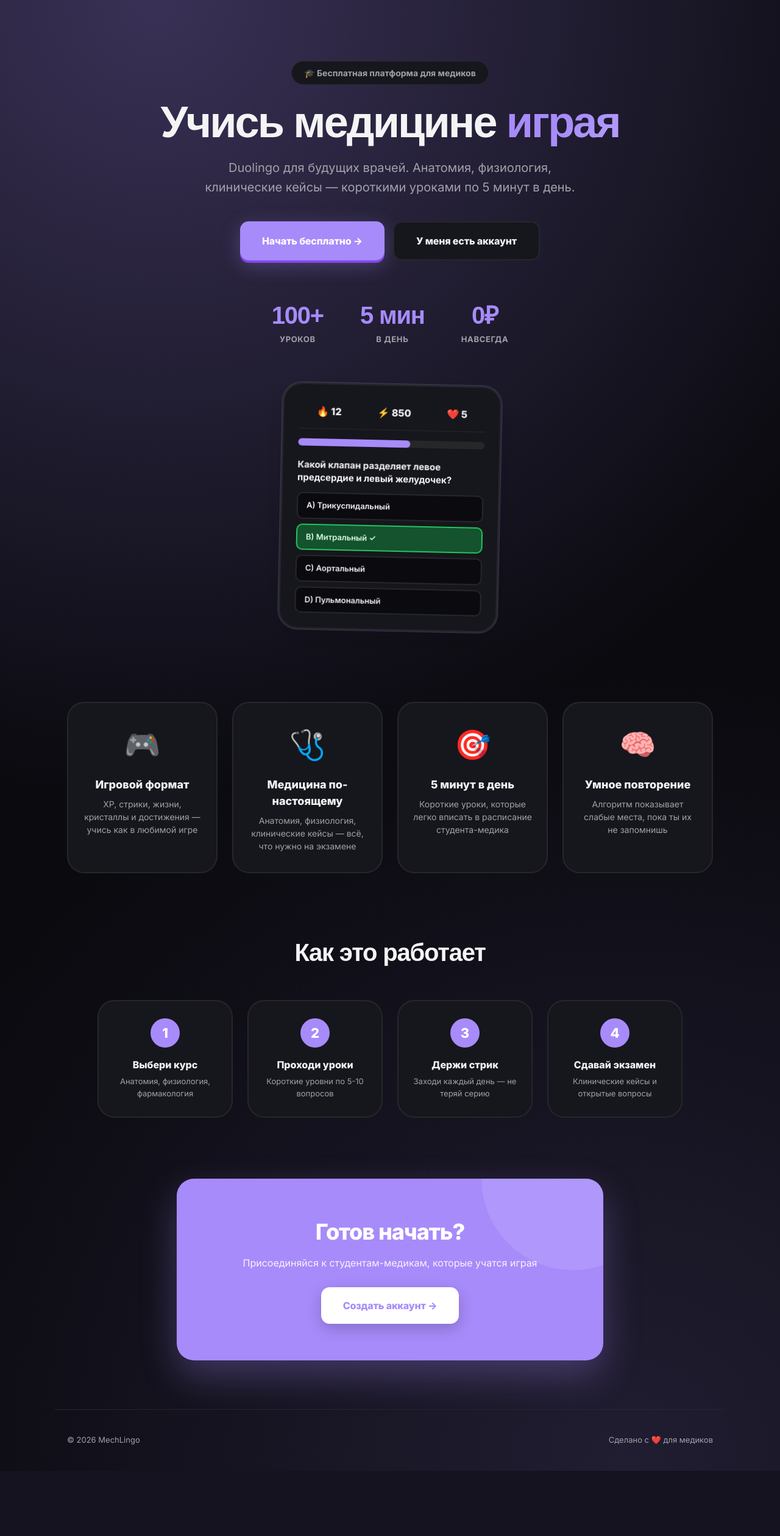
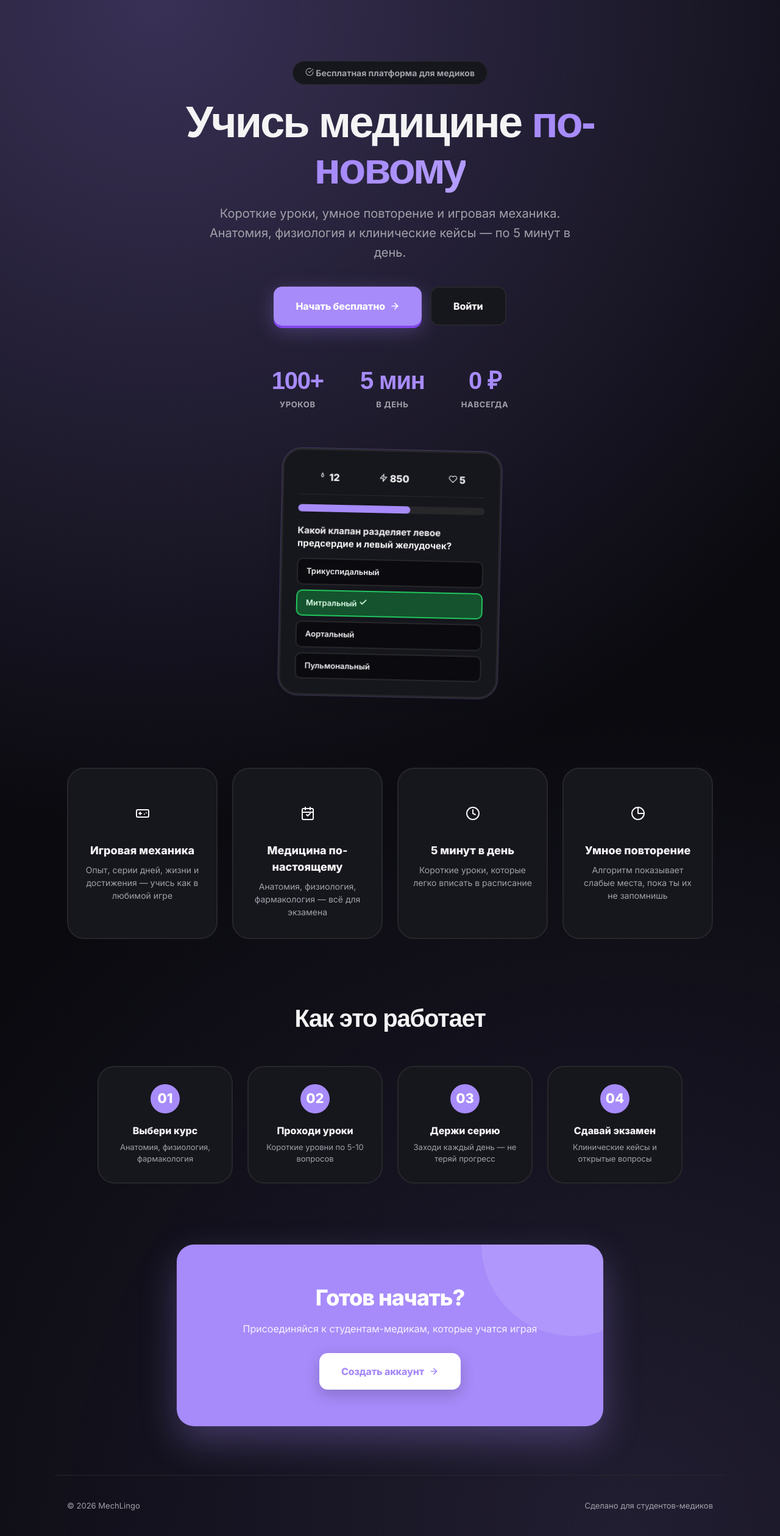
Before and after one commit to amal1a67/mechlingo, a Flask app: page / in a window 1280 px wide. Shown: the whole page at 61% size. Before the commit the page ends 2412 px from the top, so only its background shows below. Run offline with Flask 3, Linux system fonts and the light colour scheme.

Commit message:
Revise landing page content and layout
Updated the landing page content and structure, including new features and improved text clarity.

```diff
--- a/templates/landing.html
+++ b/templates/landing.html
@@ -4,18 +4,32 @@
 <div class="landing-premium">
 
     <div class="hero-section">
-        <div class="hero-badge">🎓 Бесплатная платформа для медиков</div>
+        <div class="hero-badge">
+            <svg width="14" height="14" viewBox="0 0 24 24" fill="none" stroke="currentColor" stroke-width="2" stroke-linecap="round" stroke-linejoin="round">
+                <path d="M22 11.08V12a10 10 0 1 1-5.93-9.14"/>
+                <polyline points="22 4 12 14.01 9 11.01"/>
+            </svg>
+            Бесплатная платформа для медиков
+        </div>
+
         <h1 class="hero-title">
-            Учись медицине <span class="gradient-text">играя</span>
+            Учись медицине <span class="gradient-text">по-новому</span>
         </h1>
+
         <p class="hero-subtitle">
-            Duolingo для будущих врачей. Анатомия, физиология, клинические кейсы —
-            короткими уроками по 5 минут в день.
+            Короткие уроки, умное повторение и игровая механика.
+            Анатомия, физиология и клинические кейсы — по 5 минут в день.
         </p>
 
         <div class="hero-actions">
-            <a href="/register" class="btn btn-hero btn-primary-glow">Начать бесплатно →</a>
-            <a href="/login" class="btn btn-hero btn-outline-soft">У меня есть аккаунт</a>
+            <a href="/register" class="btn btn-hero btn-primary-glow">
+                Начать бесплатно
+                <svg width="16" height="16" viewBox="0 0 24 24" fill="none" stroke="currentColor" stroke-width="2.5" stroke-linecap="round" stroke-linejoin="round">
+                    <line x1="5" y1="12" x2="19" y2="12"/>
+                    <polyline points="12 5 19 12 12 19"/>
+                </svg>
+            </a>
+            <a href="/login" class="btn btn-hero btn-outline-soft">Войти</a>
         </div>
 
         <div class="hero-stats">
@@ -28,7 +42,7 @@
                 <div class="hero-stat-label">в день</div>
             </div>
             <div class="hero-stat">
-                <div class="hero-stat-num">0₽</div>
+                <div class="hero-stat-num">0 ₽</div>
                 <div class="hero-stat-label">навсегда</div>
             </div>
         </div>
@@ -37,9 +51,24 @@
     <div class="mockup-section">
         <div class="mockup-phone">
             <div class="mockup-header">
-                <span>🔥 12</span>
-                <span>⚡ 850</span>
-                <span>❤️ 5</span>
+                <span class="mockup-stat">
+                    <svg width="14" height="14" viewBox="0 0 24 24" fill="none" stroke="currentColor" stroke-width="2" stroke-linecap="round" stroke-linejoin="round">
+                        <path d="M12 2c1 3 3 5 3 8a3 3 0 0 1-6 0c0-3 2-5 3-8z"/>
+                    </svg>
+                    12
+                </span>
+                <span class="mockup-stat">
+                    <svg width="14" height="14" viewBox="0 0 24 24" fill="none" stroke="currentColor" stroke-width="2" stroke-linecap="round" stroke-linejoin="round">
+                        <polygon points="13 2 3 14 12 14 11 22 21 10 12 10 13 2"/>
+                    </svg>
+                    850
+                </span>
+                <span class="mockup-stat">
+                    <svg width="14" height="14" viewBox="0 0 24 24" fill="none" stroke="currentColor" stroke-width="2" stroke-linecap="round" stroke-linejoin="round">
+                        <path d="M20.84 4.61a5.5 5.5 0 0 0-7.78 0L12 5.67l-1.06-1.06a5.5 5.5 0 0 0-7.78 7.78l1.06 1.06L12 21.23l7.78-7.78 1.06-1.06a5.5 5.5 0 0 0 0-7.78z"/>
+                    </svg>
+                    5
+                </span>
             </div>
             <div class="mockup-progress">
                 <div class="mockup-progress-fill" style="width: 60%"></div>
@@ -47,10 +76,15 @@
             <div class="mockup-question">
                 <div class="mockup-q-text">Какой клапан разделяет левое предсердие и левый желудочек?</div>
                 <div class="mockup-options">
-                    <div class="mockup-opt">A) Трикуспидальный</div>
-                    <div class="mockup-opt correct">B) Митральный ✓</div>
-                    <div class="mockup-opt">C) Аортальный</div>
-                    <div class="mockup-opt">D) Пульмональный</div>
+                    <div class="mockup-opt">Трикуспидальный</div>
+                    <div class="mockup-opt correct">
+                        Митральный
+                        <svg width="14" height="14" viewBox="0 0 24 24" fill="none" stroke="currentColor" stroke-width="3" stroke-linecap="round" stroke-linejoin="round">
+                            <polyline points="20 6 9 17 4 12"/>
+                        </svg>
+                    </div>
+                    <div class="mockup-opt">Аортальный</div>
+                    <div class="mockup-opt">Пульмональный</div>
                 </div>
             </div>
         </div>
@@ -58,22 +92,47 @@
 
     <div class="features-section">
         <div class="feature-premium">
-            <div class="feature-icon-premium">🎮</div>
-            <h3>Игровой формат</h3>
-            <p>XP, стрики, жизни, кристаллы и достижения — учись как в любимой игре</p>
+            <div class="feature-icon-premium">
+                <svg width="24" height="24" viewBox="0 0 24 24" fill="none" stroke="currentColor" stroke-width="2" stroke-linecap="round" stroke-linejoin="round">
+                    <line x1="6" y1="12" x2="10" y2="12"/>
+                    <line x1="8" y1="10" x2="8" y2="14"/>
+                    <line x1="15" y1="13" x2="15.01" y2="13"/>
+                    <line x1="18" y1="11" x2="18.01" y2="11"/>
+                    <rect x="2" y="6" width="20" height="12" rx="2"/>
+                </svg>
+            </div>
+            <h3>Игровая механика</h3>
+            <p>Опыт, серии дней, жизни и достижения — учись как в любимой игре</p>
         </div>
         <div class="feature-premium">
-            <div class="feature-icon-premium">🩺</div>
+            <div class="feature-icon-premium">
+                <svg width="24" height="24" viewBox="0 0 24 24" fill="none" stroke="currentColor" stroke-width="2" stroke-linecap="round" stroke-linejoin="round">
+                    <path d="M8 2v4M16 2v4"/>
+                    <rect x="3" y="4" width="18" height="18" rx="2"/>
+                    <path d="M3 10h18"/>
+                    <path d="M10 14l2 2 4-4"/>
+                </svg>
+            </div>
             <h3>Медицина по-настоящему</h3>
-            <p>Анатомия, физиология, клинические кейсы — всё, что нужно на экзамене</p>
+            <p>Анатомия, физиология, фармакология — всё для экзамена</p>
         </div>
         <div class="feature-premium">
-            <div class="feature-icon-premium">🎯</div>
+            <div class="feature-icon-premium">
+                <svg width="24" height="24" viewBox="0 0 24 24" fill="none" stroke="currentColor" stroke-width="2" stroke-linecap="round" stroke-linejoin="round">
+                    <circle cx="12" cy="12" r="10"/>
+                    <polyline points="12 6 12 12 16 14"/>
+                </svg>
+            </div>
             <h3>5 минут в день</h3>
-            <p>Короткие уроки, которые легко вписать в расписание студента-медика</p>
+            <p>Короткие уроки, которые легко вписать в расписание</p>
         </div>
         <div class="feature-premium">
-            <div class="feature-icon-premium">🧠</div>
+            <div class="feature-icon-premium">
+                <svg width="24" height="24" viewBox="0 0 24 24" fill="none" stroke="currentColor" stroke-width="2" stroke-linecap="round" stroke-linejoin="round">
+                    <path d="M12 2a10 10 0 1 0 10 10H12V2z"/>
+                    <path d="M12 2a10 10 0 0 1 10 10"/>
+                </svg>
+            </div>
             <h3>Умное повторение</h3>
             <p>Алгоритм показывает слабые места, пока ты их не запомнишь</p>
         </div>
@@ -83,22 +142,22 @@
         <h2>Как это работает</h2>
         <div class="how-steps">
             <div class="how-step">
-                <div class="how-num">1</div>
+                <div class="how-num">01</div>
                 <h4>Выбери курс</h4>
                 <p>Анатомия, физиология, фармакология</p>
             </div>
             <div class="how-step">
-                <div class="how-num">2</div>
+                <div class="how-num">02</div>
                 <h4>Проходи уроки</h4>
                 <p>Короткие уровни по 5-10 вопросов</p>
             </div>
             <div class="how-step">
-                <div class="how-num">3</div>
-                <h4>Держи стрик</h4>
-                <p>Заходи каждый день — не теряй серию</p>
+                <div class="how-num">03</div>
+                <h4>Держи серию</h4>
+                <p>Заходи каждый день — не теряй прогресс</p>
             </div>
             <div class="how-step">
-                <div class="how-num">4</div>
+                <div class="how-num">04</div>
                 <h4>Сдавай экзамен</h4>
                 <p>Клинические кейсы и открытые вопросы</p>
             </div>
@@ -108,12 +167,18 @@
     <div class="cta-bottom">
         <h2>Готов начать?</h2>
         <p>Присоединяйся к студентам-медикам, которые учатся играя</p>
-        <a href="/register" class="btn btn-hero btn-primary-glow">Создать аккаунт →</a>
+        <a href="/register" class="btn btn-hero btn-primary-glow" style="background: white; color: var(--primary);">
+            Создать аккаунт
+            <svg width="16" height="16" viewBox="0 0 24 24" fill="none" stroke="currentColor" stroke-width="2.5" stroke-linecap="round" stroke-linejoin="round">
+                <line x1="5" y1="12" x2="19" y2="12"/>
+                <polyline points="12 5 19 12 12 19"/>
+            </svg>
+        </a>
     </div>
 
     <footer class="landing-footer">
         <div>© 2026 MechLingo</div>
-        <div>Сделано с ❤️ для медиков</div>
+        <div>Сделано для студентов-медиков</div>
     </footer>
 
 </div>
```
